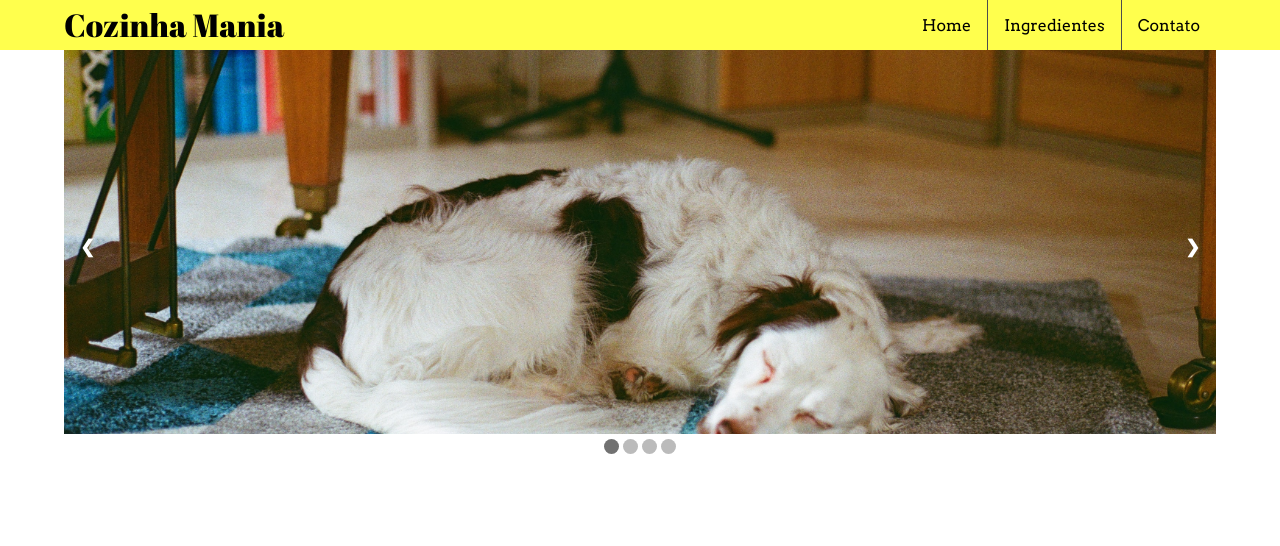
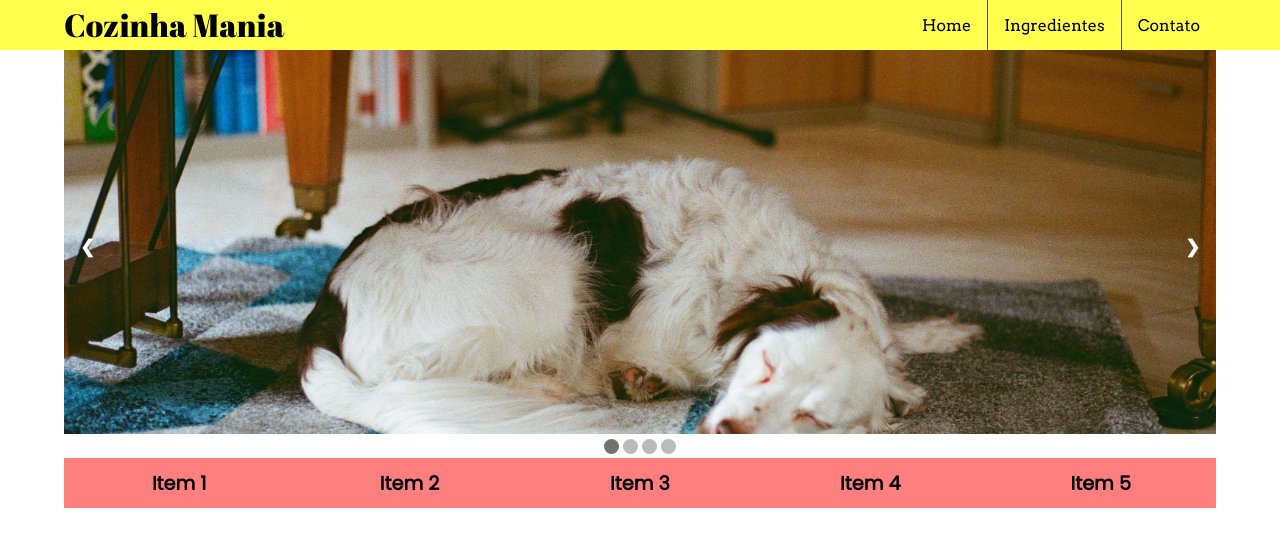
Before and after one commit to fabiofaundes/testes-react, a React (Create React App) app: page /home in a window 1280 px wide. Shown: the top 546 px of the page. Built offline with nearby package versions, Linux system fonts and the light colour scheme; grey boxes are pictures that could not be loaded.

Commit message:
add animated menu

```diff
--- /dev/null
+++ b/src/components/AnimatedMenu/AnimatedMenu.css
@@ -0,0 +1,43 @@
+.animated-menu{
+    display: inline-grid;
+    width: 100%;
+}
+
+.animated-menu .item{
+    position: relative;
+    display: flex;
+    justify-content: center;
+    align-items: center;
+
+    font-family: 'Poppins';
+    font-weight: 700;
+    font-size: 1.2em;
+
+    background-color: rgba(256, 0, 0, 0.5);
+    transition: 0.5s ease;
+}
+
+.animated-menu .item:hover{
+    background-color: red;
+}
+
+.animated-menu .item .risco{
+    position: absolute;
+    border: 3px solid black;
+    box-sizing: border-box;
+    width: 70%;
+    top: 60px;
+    opacity: 0;
+    transition: .5s ease;
+    pointer-events: none;
+}
+
+.animated-menu .item .ativo{
+    opacity: 1;
+    width: 100%;
+    top: 50px
+}
+
+.animated-menu .item span{
+    pointer-events: none;
+}
--- /dev/null
+++ b/src/components/AnimatedMenu/AnimatedMenu.js
@@ -0,0 +1,27 @@
+import React, { useState, useEffect} from 'react';
+import './AnimatedMenu.css';
+import PropTypes from 'prop-types';
+
+const AnimatedMenu = (props) => {
+  if(props.children)
+  {
+    var grid = `50px 6px/repeat(${props.children.length}, 1fr)`;
+    console.log(grid);
+    return(
+      <div
+        className='animated-menu'
+        style={{gridTemplate: grid}}>
+        {props.children}
+      </div>
+    );
+  }else
+    return(
+      <></>
+    );
+};
+
+AnimatedMenu.propTypes = {
+  children: PropTypes.any,
+};
+
+export default AnimatedMenu;
--- /dev/null
+++ b/src/components/AnimatedMenu/MenuItem.js
@@ -0,0 +1,40 @@
+import React from 'react';
+import PropTypes from 'prop-types';
+
+const MenuItem = (props) => {
+
+  const handleMouseEnter = (e) => {
+    try{
+      e.target.lastElementChild.classList.add('ativo');
+    }catch(ex){
+      console.log(e.target);
+      console.error(ex);
+    }
+  };
+
+  const handleMouseLeave = (e) => {
+    try{
+      e.target.lastElementChild.classList.remove('ativo');
+    }
+    catch(ex){
+      console.log(e.target);
+      console.error(ex);
+    }
+  };
+
+  return(
+    <div
+      className='item'
+      onMouseEnter={handleMouseEnter}
+      onMouseLeave={handleMouseLeave}>
+      <span>{props.children}</span>
+      <div className='risco'></div>
+    </div>
+  );
+};
+
+MenuItem.propTypes = {
+  children: PropTypes.any,
+};
+
+export default MenuItem;
--- a/src/components/CarouselRoll/CarouselRoll.js
+++ b/src/components/CarouselRoll/CarouselRoll.js
@@ -9,7 +9,7 @@ const CarouselRoll = (props) => {
     setHeight();
     window.addEventListener('resize', setHeight);
     return () => {
-      window.removeEventListener('resize');
+      window.removeEventListener('resize', setHeight);
     };
   },[]);
 
--- a/src/pages/Home/Home.js
+++ b/src/pages/Home/Home.js
@@ -5,6 +5,8 @@ import dog from '../../assets/sleepyDog.jpg';
 import desert from '../../assets/desertScenario.jpg';
 import livingRoom from '../../assets/prettyLivingRoom.jpg';
 import street from '../../assets/street.jpg';
+import AnimatedMenu from '../../components/AnimatedMenu/AnimatedMenu';
+import MenuItem from '../../components/AnimatedMenu/MenuItem';
 
 //<a style="background-color:black;color:white;text-decoration:none;padding:4px 6px;font-family:-apple-system, BlinkMacSystemFont, &quot;San Francisco&quot;, &quot;Helvetica Neue&quot;, Helvetica, Ubuntu, Roboto, Noto, &quot;Segoe UI&quot;, Arial, sans-serif;font-size:12px;font-weight:bold;line-height:1.2;display:inline-block;border-radius:3px" href="https://unsplash.com/@maxostwalt?utm_medium=referral&amp;utm_campaign=photographer-credit&amp;utm_content=creditBadge" target="_blank" rel="noopener noreferrer" title="Download free do whatever you want high-resolution photos from Max Ostwalt"><span style="display:inline-block;padding:2px 3px"><svg xmlns="http://www.w3.org/2000/svg" style="height:12px;width:auto;position:relative;vertical-align:middle;top:-2px;fill:white" viewBox="0 0 32 32"><title>unsplash-logo</title><path d="M10 9V0h12v9H10zm12 5h10v18H0V14h10v9h12v-9z"></path></svg></span><span style="display:inline-block;padding:2px 3px">Max Ostwalt</span></a>
 
@@ -14,6 +16,13 @@ export default class Home extends Component {
       <>
         <div>
           <CarouselRoll items={[dog, desert, livingRoom, street]}/>
+          <AnimatedMenu>
+            <MenuItem>Item 1</MenuItem>
+            <MenuItem>Item 2</MenuItem>
+            <MenuItem>Item 3</MenuItem>
+            <MenuItem>Item 4</MenuItem>
+            <MenuItem>Item 5</MenuItem>
+          </AnimatedMenu>
         </div>
       </>
     );
```
